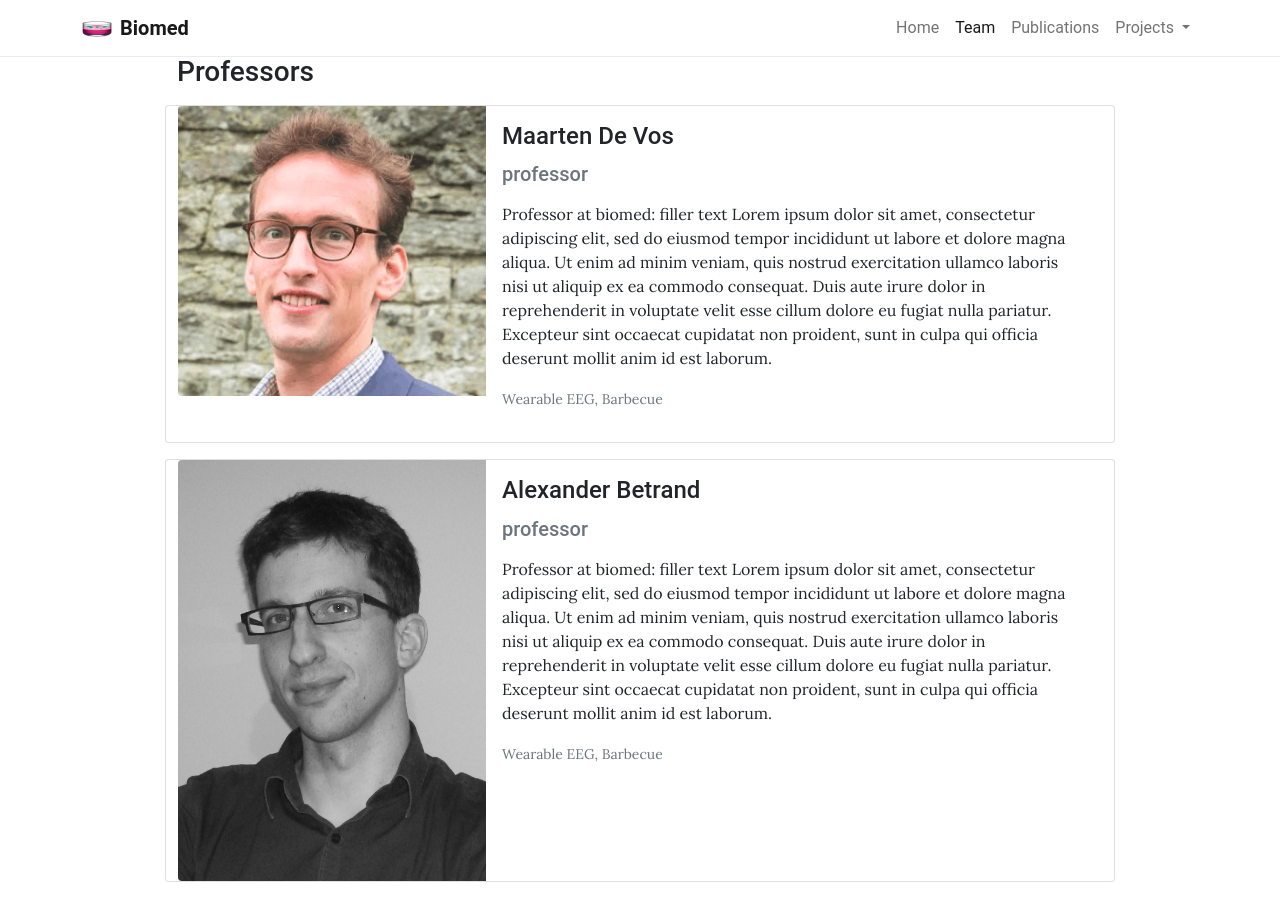
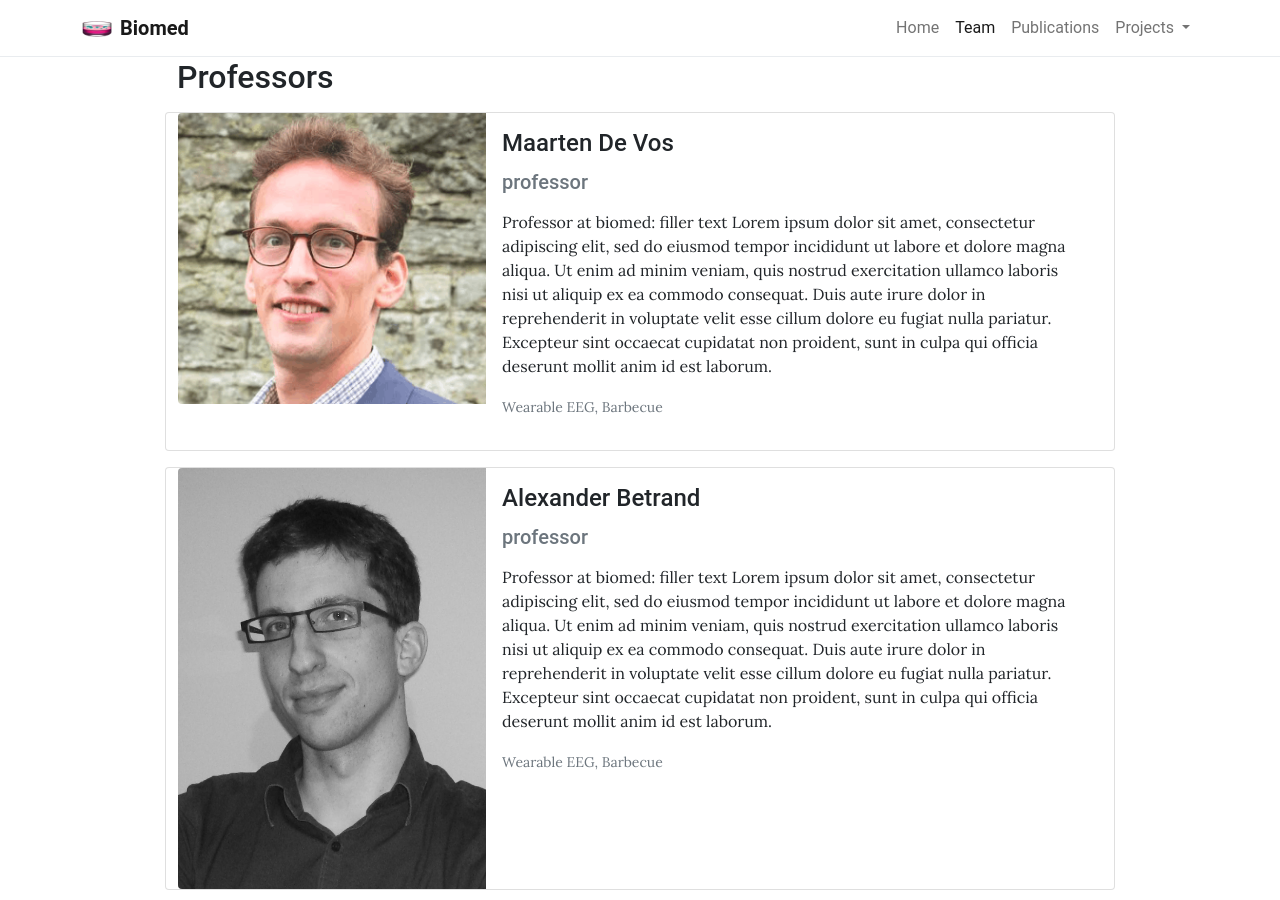
Before and after one commit to mmyns/mmyns.github.io, a Jekyll site: the page built from pages/team.md, in a window 1280 px wide and 900 px high. Built offline with Jekyll 4.4.1, drawn with Linux system fonts in a browser that asks for light colours; some web fonts are replaced.

Commit message:
increased titls

```diff
--- a/_layouts/team.html
+++ b/_layouts/team.html
@@ -4,7 +4,7 @@ description: Template for team page
 ---
 
 {{ content }}
-<h3 style="margin-top: 5px">Professors</h3>
+<h2 style="margin-top: 8px">Professors</h2>
 <div class="row">
   {% for member in site.data.professors %}
     <div class="card mb-3 col-12 h-100" >
@@ -27,7 +27,7 @@ description: Template for team page
   {% endfor %}
 </div>
 
-<h3>Team</h3>
+<h2>Team</h2>
 <div class="row">
   {% for member in site.data.team %}
         <div class="card col-sm-6 col-md-4 col-lg-3 border-0 h-100">
```
